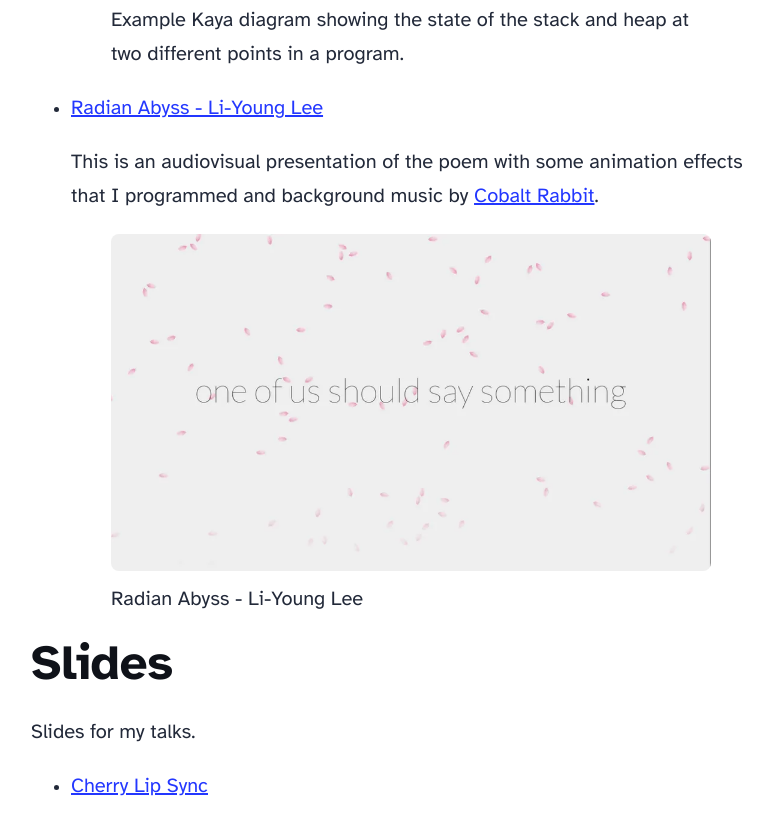
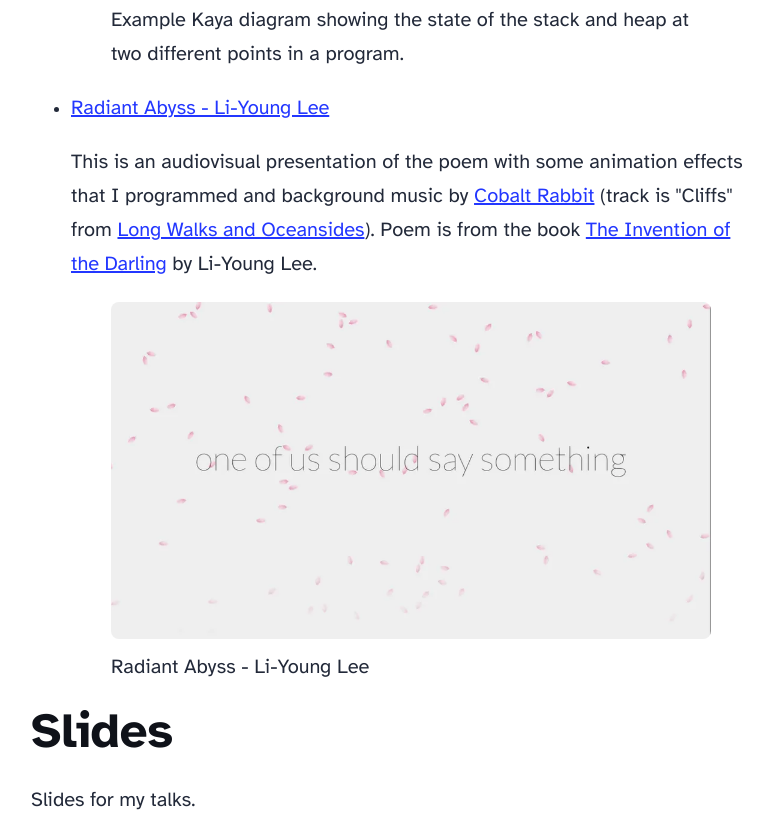
Before and after one commit to nwhitehead/shimmermathlabs, an Astro site in the folder website/: page / in a window 1280 px wide. Shown: the part 1247-2068 px from the top of the page, without its empty margins (249-1022 px from the left). Built offline with nearby package versions, Linux system fonts and the light colour scheme; Astro itself is replaced by a stand-in of ours.

Commit message:
fix typos, more credits

```diff
--- a/website/src/pages/index.astro
+++ b/website/src/pages/index.astro
@@ -48,17 +48,20 @@ import { SITE_DESCRIPTION, SITE_TITLE } from '../consts';
                         Example Kaya diagram showing the state of the stack and heap at two different points in a program.
                         </figcaption>
                     </figure>
-                    <li><a href="/poem.html" target="_blank">Radian Abyss - Li-Young Lee</a></li>
+                    <li><a href="/poem.html" target="_blank">Radiant Abyss - Li-Young Lee</a></li>
                     <p>
                         This is an audiovisual presentation of the poem with some animation effects that I programmed
-                        and background music by <a href="https://cobalt-rabbit.bandcamp.com/">Cobalt Rabbit</a>.
+                        and background music by <a href="https://cobalt-rabbit.bandcamp.com/">Cobalt Rabbit</a> (track is
+                        "Cliffs" from <a href="https://cobalt-rabbit.bandcamp.com/album/long-walks-and-oceansides">Long Walks and Oceansides</a>). Poem
+                        is from the book <a href="https://www.amazon.com/Invention-Darling-Poems-Li-Young-Lee/dp/1324123478">The Invention of the Darling</a>
+                        by Li-Young Lee.
                     </p>
                     <figure>
                         <a href="/poem.html" target="_blank">
                             <img src="/oneofus.webp">
                         </a>
                         <figcaption>
-                            Radian Abyss - Li-Young Lee
+                            Radiant Abyss - Li-Young Lee
                         </figcaption>
                     </figure>
                 </ul>
```
